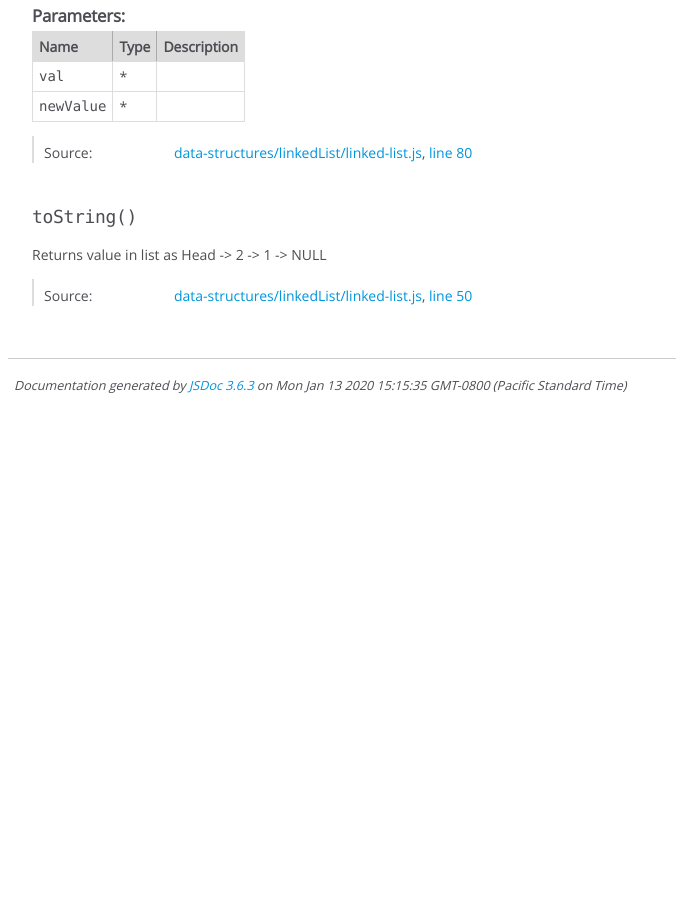
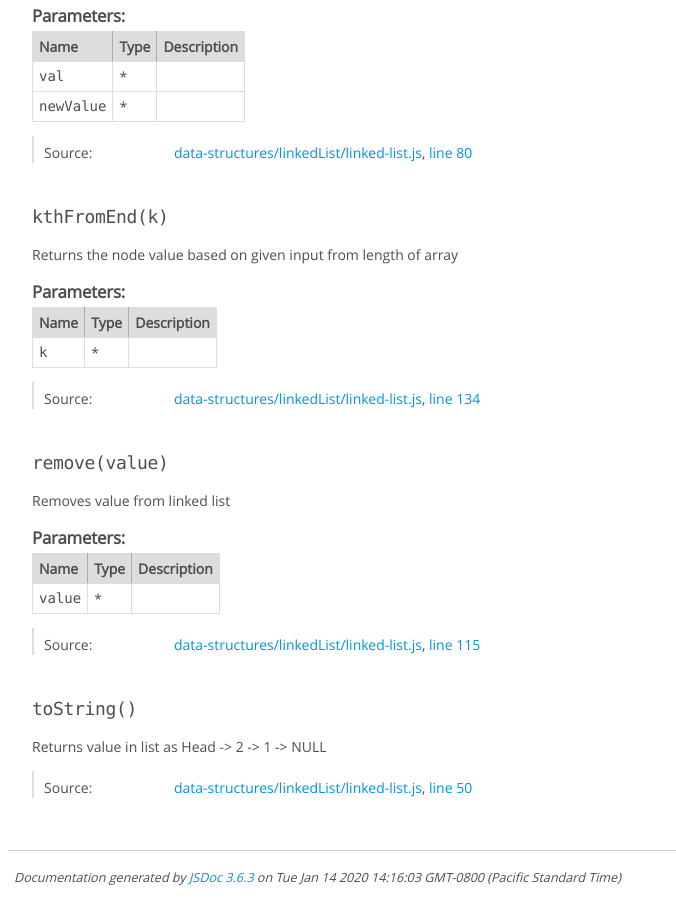
Before and after one commit to TrevorThomp/JS-Data-Structures-and-Algorithms, a website: page docs/LinkedList.html in a window 1280 px wide. Shown: the part 1435-2337 px from the top of the page, without its empty margins (0-676 px from the left). Before the commit the page ends 1845 px from the top, so only its background shows below. Drawn offline with Linux system fonts and the light colour scheme.

Commit message:
added jsdocs

```diff
--- a/docs/LinkedList.html
+++ b/docs/LinkedList.html
@@ -876,6 +876,280 @@
 
 
 
+    <h4 class="name" id="kthFromEnd"><span class="type-signature"></span>kthFromEnd<span class="signature">(k)</span><span class="type-signature"></span></h4>
+
+
+
+
+
+
+<div class="description">
+    Returns the node value based on given input from length of array
+</div>
+
+
+
+
+
+
+
+
+
+    <h5>Parameters:</h5>
+
+
+<table class="params">
+    <thead>
+    <tr>
+
+        <th>Name</th>
+
+
+        <th>Type</th>
+
+
+
+
+
+        <th class="last">Description</th>
+    </tr>
+    </thead>
+
+    <tbody>
+
+
+        <tr>
+
+                <td class="name"><code>k</code></td>
+
+
+            <td class="type">
+
+
+<span class="param-type">*</span>
+
+
+
+            </td>
+
+
+
+
+
+            <td class="description last"></td>
+        </tr>
+
+
+    </tbody>
+</table>
+
+
+
+
+
+
+<dl class="details">
+
+
+
+
+
+
+
+
+
+
+
+
+
+
+
+
+
+
+
+
+
+
+
+
+
+
+    <dt class="tag-source">Source:</dt>
+    <dd class="tag-source"><ul class="dummy"><li>
+        <a href="data-structures_linkedList_linked-list.js.html">data-structures/linkedList/linked-list.js</a>, <a href="data-structures_linkedList_linked-list.js.html#line134">line 134</a>
+    </li></ul></dd>
+
+
+
+
+
+
+
+</dl>
+
+
+
+
+
+
+
+
+
+
+
+
+
+
+
+
+
+
+
+
+
+
+
+
+
+
+    <h4 class="name" id="remove"><span class="type-signature"></span>remove<span class="signature">(value)</span><span class="type-signature"></span></h4>
+
+
+
+
+
+
+<div class="description">
+    Removes value from linked list
+</div>
+
+
+
+
+
+
+
+
+
+    <h5>Parameters:</h5>
+
+
+<table class="params">
+    <thead>
+    <tr>
+
+        <th>Name</th>
+
+
+        <th>Type</th>
+
+
+
+
+
+        <th class="last">Description</th>
+    </tr>
+    </thead>
+
+    <tbody>
+
+
+        <tr>
+
+                <td class="name"><code>value</code></td>
+
+
+            <td class="type">
+
+
+<span class="param-type">*</span>
+
+
+
+            </td>
+
+
+
+
+
+            <td class="description last"></td>
+        </tr>
+
+
+    </tbody>
+</table>
+
+
+
+
+
+
+<dl class="details">
+
+
+
+
+
+
+
+
+
+
+
+
+
+
+
+
+
+
+
+
+
+
+
+
+
+
+    <dt class="tag-source">Source:</dt>
+    <dd class="tag-source"><ul class="dummy"><li>
+        <a href="data-structures_linkedList_linked-list.js.html">data-structures/linkedList/linked-list.js</a>, <a href="data-structures_linkedList_linked-list.js.html#line115">line 115</a>
+    </li></ul></dd>
+
+
+
+
+
+
+
+</dl>
+
+
+
+
+
+
+
+
+
+
+
+
+
+
+
+
+
+
+
+
+
+
+
+
+
+
     <h4 class="name" id="toString"><span class="type-signature"></span>toString<span class="signature">()</span><span class="type-signature"></span></h4>
 
 
@@ -980,7 +1254,7 @@
 <br class="clear">
 
 <footer>
-    Documentation generated by <a href="https://github.com/jsdoc/jsdoc">JSDoc 3.6.3</a> on Mon Jan 13 2020 15:15:35 GMT-0800 (Pacific Standard Time)
+    Documentation generated by <a href="https://github.com/jsdoc/jsdoc">JSDoc 3.6.3</a> on Tue Jan 14 2020 14:16:03 GMT-0800 (Pacific Standard Time)
 </footer>
 
 <script> prettyPrint(); </script>
```
Also changed, not shown: docs/DoublyLinkedList.html (+1 -1 lines), docs/Node.html (+1 -1 lines), docs/code-challenges_01-arrayReverse_array-reverse.js.html (+1 -1 lines), docs/code-challenges_02-arrayShift_array-shift.js.html (+1 -1 lines), docs/code-challenges_03-arrayBinarySearch_array-binary-search.js.html (+1 -1 lines), docs/data-structures_linkedList_doubly-linked-list.js.html (+1 -1 lines), docs/data-structures_linkedList_linked-list.js.html (+46 -2 lines), docs/global.html (+1 -1 lines), docs/index.html (+1 -1 lines).
